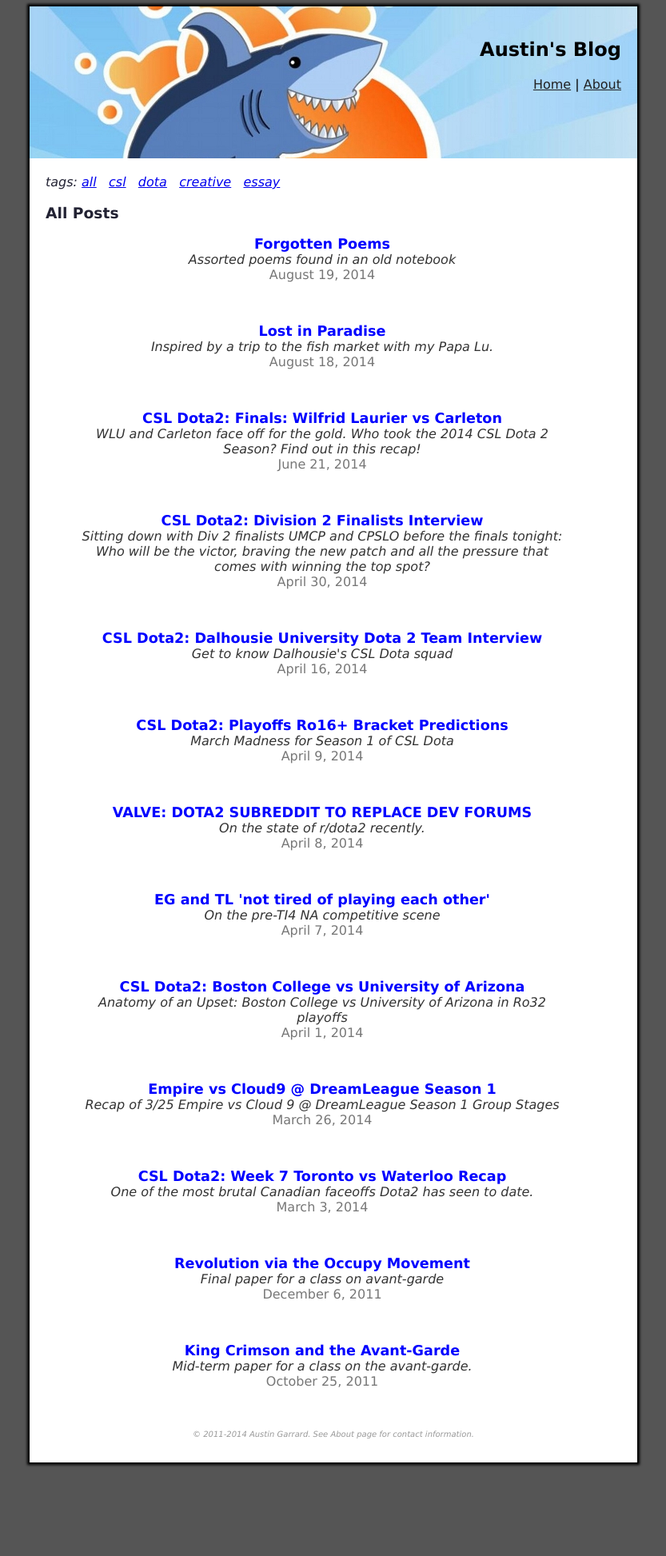
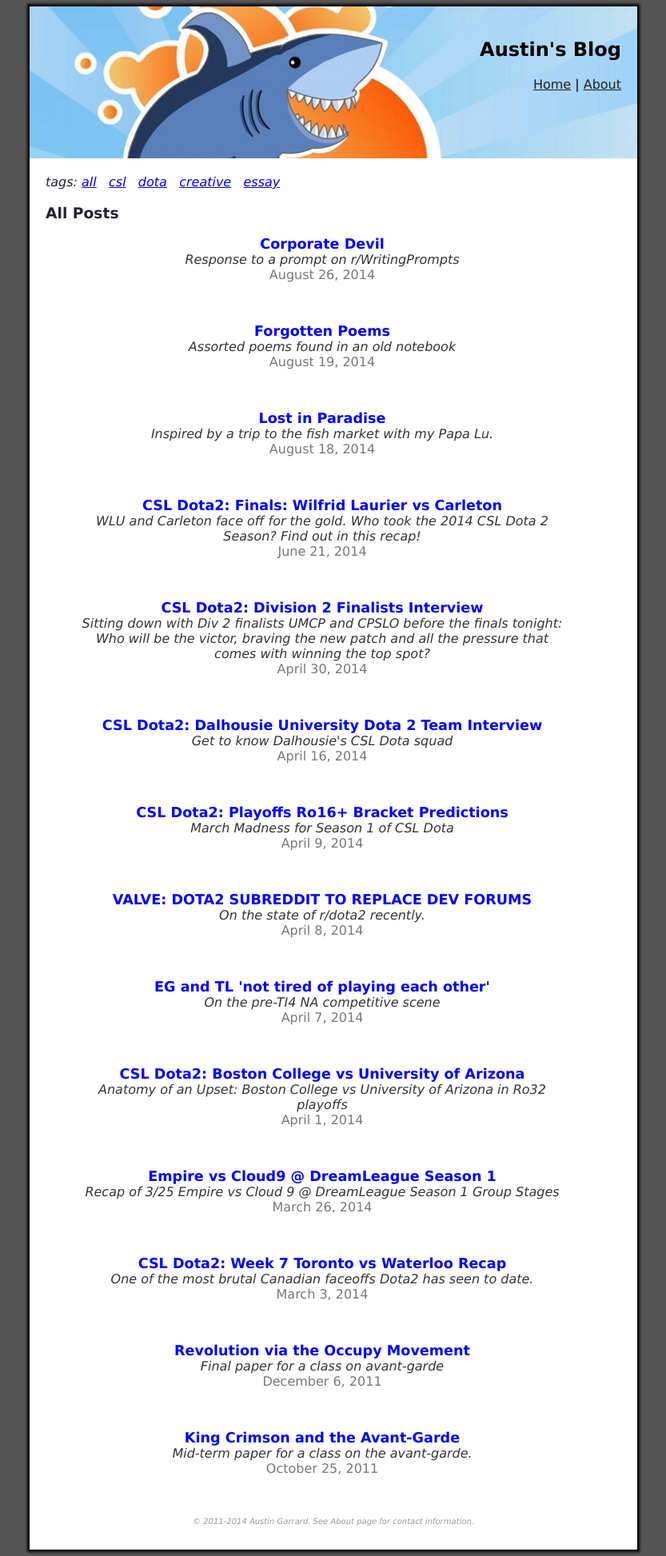
Before and after one commit to danwbyrne/austin-garrard.github.io, a Jekyll site: the page built from index.html, in a window 1280 px wide. Shown: the whole page at 80% size, without its empty margins (223-1056 px from the left). Built offline with Jekyll 4.4.1, drawn with Linux system fonts in a browser that asks for light colours; Markdown is read by kramdown in place of the engine named in the settings; before the commit the page ends 1837 px from its top, so only the background shows below that; some of the changed lines change nothing that is shown.

Commit message:
posted 'Corporate Devil'

```diff
--- /dev/null
+++ b/_posts/2014-08-26-corporate-devil.md
@@ -0,0 +1,53 @@
+---
+layout: blog
+title: "Corporate Devil"
+description: "Response to a prompt on r/WritingPrompts"
+mydate: "August 26, 2014"
+tags:
+- creative
+---
+[Original reddit thread](http://www.reddit.com/r/WritingPrompts/comments/2eol0z/wp_an_assorted_cast_of_corporate_employees_plan/)
+
+-
+
+There was no coffee strong enough for this meeting. Astronaut coffee infused with the energy of the sun and cosmic radiation and rocket fuel could not make this meeting tolerable. But there Aaron stood, in the break room, watching the inanely strong coffee he was making dribble into the pot. It was 7:54. He, and the other four people involved in this debacle, were milling around, waiting for the coffee.
+
+“Ugh, you totally put too much coffee in Aaron, I can just smell it.”
+
+The valley girl accent, primly done makeup, and perfectly pressed pink-oriented outfit which changed every day but somehow remained the same that characterized Gina Crowley had long ago convinced Aaron that she was the Devil incarnate. Not those things alone, of course. He had tried documenting of all the evidence, but in the 5 months since Gina Crowley had joined the sales team at DATAMEDI International, Aaron had been hard pressed to keep track of it all. That, and his document had been destroyed in the HR dispute back in April.
+
+Aaron ignored her, as was tradition, and ignored Jimmy trying to pander to Gina with exceedingly emphatic exclamations about properly prepared morning drinks, and ignored Karissa rambling on about her bible study group to Jennifer, who he ignored just because.
+
+8:00 AM on Tuesday, the 26th of August ticked past as the painfully standard cast of corporate employees entered the conference room. Aaron’s pridefully large thermos was filled to the brim with the blackest, most menacing Folger’s he’d made to date, and he plopped down almost satisfactorily at the table as Gina sat across the table from him, eyeing her dainty cup of the brew with distaste.
+
+“Ok team, I know it’s early and some of us had a late night, so let’s get through this.”
+
+Late night indeed, Aaron thought.
+
+“As we all know, DIA Europe is in two weeks and we’ve still got a lot of prep work to do. Aaron, would you like to kick things off with the demo you prepared?”
+
+In truth, the demo still wasn’t working. He would have to finish it today over lunch, but last night he had gotten enough working to get the check mark on Jennifer’s infamous checklist. He showed it to them, getting a hard-earned and much appreciated “Wow, that looks *so* awesome” from Gina.
+
+“I can’t even imagine how you guys make this stuff work. I love technology!” exclaimed Jimmy, which earned a considering glance from Karissa.
+
+“Good stuff as always Aaron. Ok, next on the list is...the booth. Gina, what do you have for us?”
+
+“*Well*,” she began. This was going to be bad. When she started with that inflection, it was always bad. “I did some brainstorming, and one of the ideas that really resonated with me was to have a performer at our booth. Not like a clown or some guy with a posterboard or something *common* like that. So I did some research, and I found this *magician* who performs at corporate conferences, and he incorporates his clients’ mottos and vision and products into his interactive performance.”
+
+Aaron stared in open-mouthed shock. Karissa, who had been all formal attention until the word ‘magician’ dropped, glared. She, at least, knew a devilish scheme when it reared its ugly head. Jimmy was rapt with attention. Jennifer seemed less impressed.
+
+“I know it sounds crazy, but he has some videos up on his YouTube that really sold it to me. Jennifer, I have a bookmark on my PC if I could just connect to the projector…”
+
+“Alright.” Jennifer replied, turning to Aaron with the look that meant, “OK techie, it’s your time to shine.” Gina’s gaze followed shortly after, that painted-on smile plastering her face, eyes wide with expectation, nostrils enlarging as wisps of smoke drifted lazily out of them. Aaron’s hands were still clasped to his thermos, but the pressure from all 4 people in the room looking at him expectantly forced him to action.
+
+Gina offered him her laptop. Her eyes locked on his as the device passed from her to him. He couldn’t look away, even as he fumbled for the projector cable and shoved it into the laptop. How, after all this time, had he not noticed the short, flaming red horns protruding from her skull? Surely he had documented it in GINA_CROWLEY_IS_A_HELLBITCH.docx before HR had looked it over and promptly demanded he destroy it? What hellacious conspiracy allowed that spear-tipped tail, lazily flicking at him, to go unnoticed by the world?
+
+Aaron mechanically turned on the projector, and turned the laptop back towards Gina. She bared her teeth at him in a supposed smile. He didn’t even watch the video.
+
+“Hm. He’s not bad.” Jennifer said, making a note.
+
+“I *know*!” said Gina. “I thought for sure it was some kind of joke or he was just a loser trying to make his way, but I really think he has what it takes to bring the pizazz we’ve been looking for to our booth!”
+
+“How did he even do that?!” exclaimed Jimmy. Karissa had stopped paying attention, choosing to scribble furiously on her notepad. Aaron was red with rage. This could not, would not happen. He already had to man this God-forsaken booth at this blasted conference at the expense of a whole week’s work, and now wily Lucifer, who had avoided all of Aaron’s attempts to expose him, was going to put this on his shoulders. A magician.
+
+“Aaron, what do you think?” inquired Jennifer.
--- a/tag/creative/index.html
+++ b/tag/creative/index.html
@@ -32,6 +32,17 @@
 <h3>Posts Tagged &ldquo;creative&rdquo;</h3>
 
 <ul>
+
+
+
+  <li class="blogItem">
+    <a href='/2014/08/26/corporate-devil.html'>Corporate Devil</a>
+    <div><em>Response to a prompt on r/WritingPrompts</em></div>
+    <div class="date">August 26, 2014</div>
+  </li>
+  <p>&nbsp;</p>
+
+
 
 
 
--- a/tag/csl/index.html
+++ b/tag/csl/index.html
@@ -32,6 +32,10 @@
 <h3>Posts Tagged &ldquo;csl&rdquo;</h3>
 
 <ul>
+
+
+
+
 
 
 
--- a/tag/dota/index.html
+++ b/tag/dota/index.html
@@ -32,6 +32,10 @@
 <h3>Posts Tagged &ldquo;dota&rdquo;</h3>
 
 <ul>
+
+
+
+
 
 
 
--- a/tag/essay/index.html
+++ b/tag/essay/index.html
@@ -83,6 +83,10 @@
 
 
 
+
+
+
+
   <li class="blogItem">
     <a href='/2011/12/06/revolution-via-the-occupy-movement.html'>Revolution via the Occupy Movement</a>
     <div><em>Final paper for a class on avant-garde</em></div>
```
